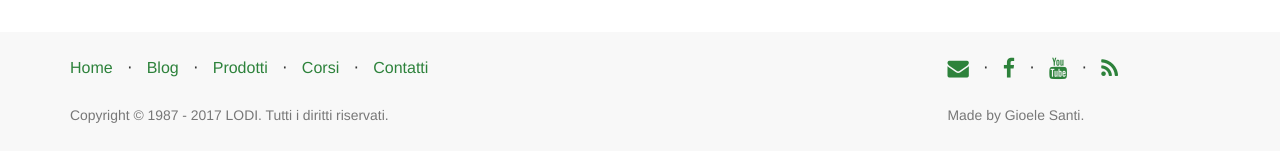
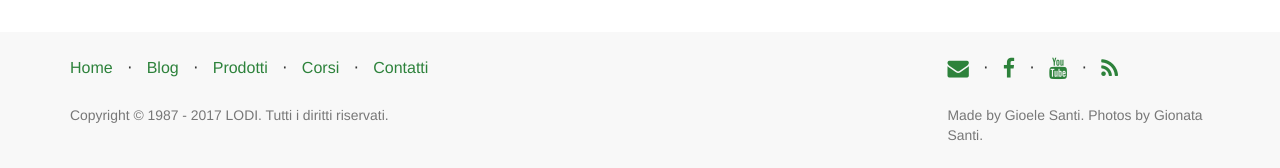
Before and after one commit to gioele-santi/cucina-di-lodi.github.io, a Jekyll site: the page built from index.md, in a window 1280 px wide. Shown: the part 892-1060 px from the top of the page. Built offline with Jekyll 4.4.1, drawn with Linux system fonts in a browser that asks for light colours; nearby versions of some CDN libraries.

Commit message:
Updated config
Updated config and footer to allow edit of credits from config file

```diff
--- a/_config.yml
+++ b/_config.yml
@@ -16,7 +16,7 @@ excerpt_separator: <!--continua-->
 
 
 copyright: Copyright © 1987 - 2017 LODI. Tutti i diritti riservati.
-credits: Site based on Jekyll and Bootstrap.
+credits: Made by Gioele Santi. Photos by Gionata Santi.
 #add link to gioele github
 
 collections:
--- a/_includes/footer.html
+++ b/_includes/footer.html
@@ -72,7 +72,7 @@
                 <p class="copyright text-muted small">{{ site.copyright }}</p>
             </div>
             <div class="col-md-3">
-                <p class="copyright text-muted small">Made by Gioele Santi.</p>
+                <p class="copyright text-muted small">{{ site.credits }}</p>
             </div>
         </div>
 
```
